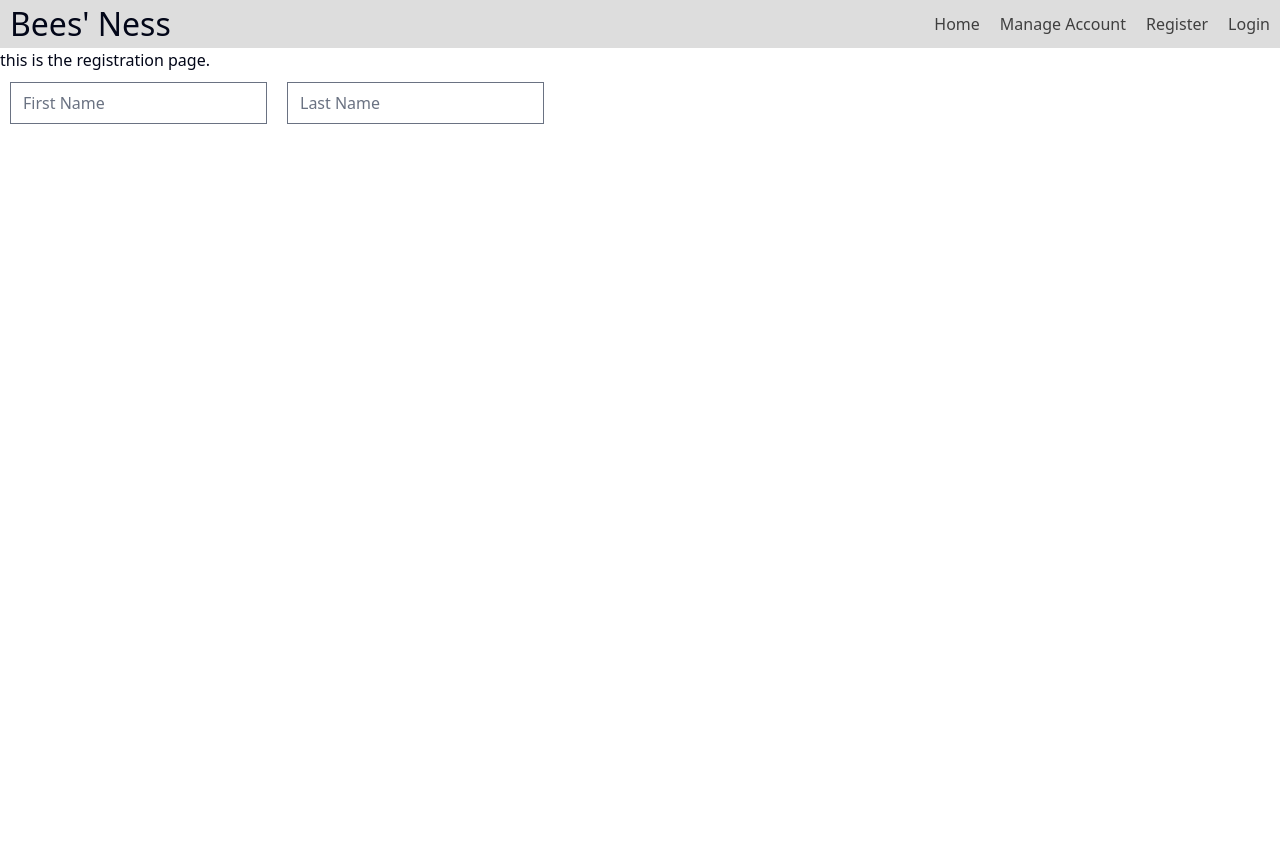
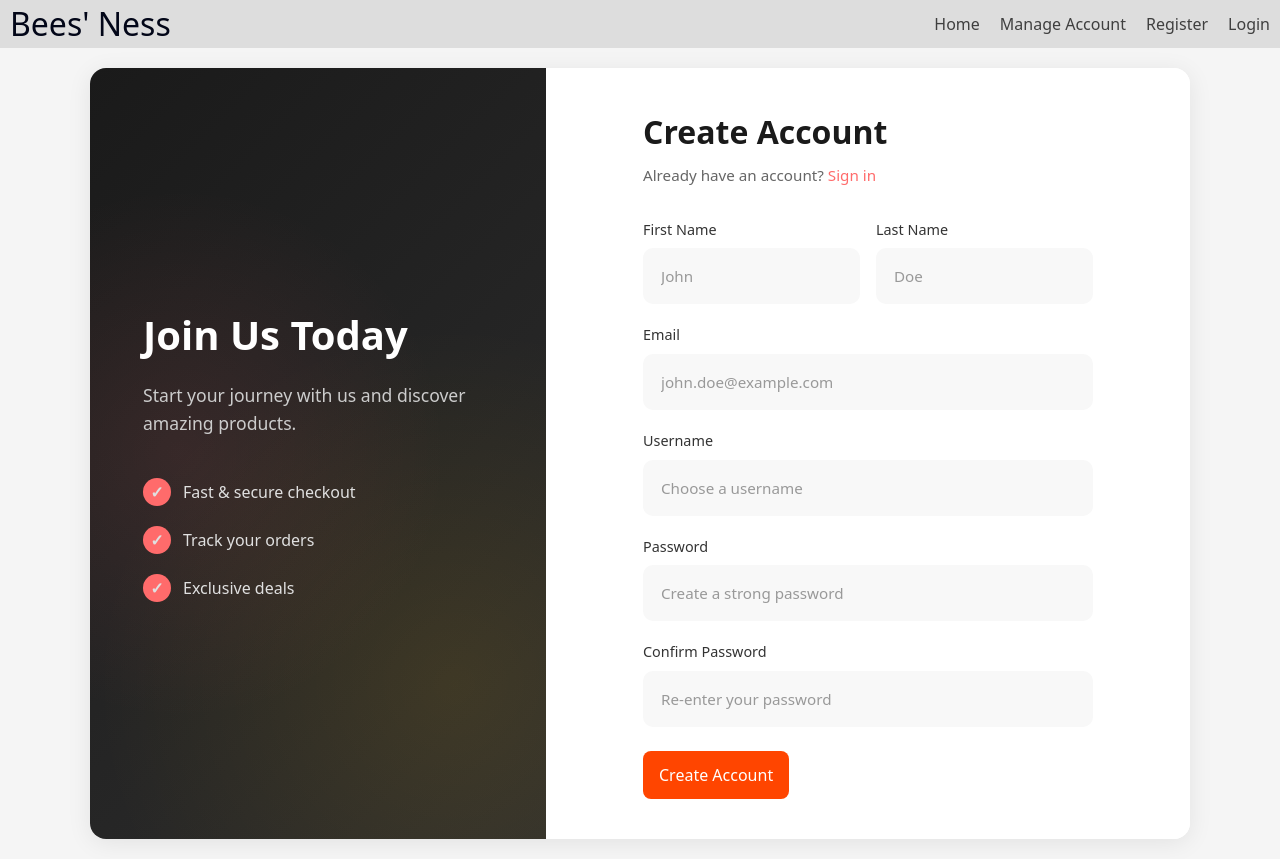
Before and after one commit to austinmusebe/swe4070project, a SvelteKit app: page /register in a window 1280 px wide. Before the commit the page ends 800 px from the top, so only its background shows below. Built offline with nearby package versions, Linux system fonts and the light colour scheme.

Commit message:
Fixed the registration and login pages

```diff
--- a/src/routes/login/+page.svelte
+++ b/src/routes/login/+page.svelte
@@ -5,93 +5,216 @@
 	let password = $state('');
 </script>
 
-<!-- // User login -->
-<h1>this is the login page.</h1>
 <div class="container">
 	<div class="login-section">
 		<div class="left-card">
-			<img src="src/lib/assets/undefined.jpeg" alt="placeholder" class="placeholder" /> <br />
+			<img src="src/lib/assets/undefined.jpeg" alt="Login visual" class="placeholder" />
 		</div>
 		<div class="right-card">
 			<div class="details">
-				<h1>Log In To Your Account</h1>
-				<p>Don't have an account? <a href="/register">Register Here</a></p>
-				<input type="text" placeholder="Username" class="user-pass" />
-				<input type="password" placeholder="Password" class="user-pass" />
-			</div>
-			<div class="button-container">
-				<Button text="Log In" />
+				<h1>Welcome Back</h1>
+				<p>Don't have an account? <a href="/register">Sign up</a></p>
+
+				<form>
+					<div class="input-group">
+						<label for="username">Username</label>
+						<input
+							type="text"
+							id="username"
+							bind:value={username}
+							placeholder="Enter your username"
+							class="user-pass"
+						/>
+					</div>
+
+					<div class="input-group">
+						<label for="password">Password</label>
+						<input
+							type="password"
+							id="password"
+							bind:value={password}
+							placeholder="Enter your password"
+							class="user-pass"
+						/>
+					</div>
+
+					<a href="/forgot-password" class="forgot-link">Forgot password?</a>
+
+					<div class="button-container">
+						<Button text="Log In" />
+					</div>
+				</form>
 			</div>
 		</div>
 	</div>
 </div>
 
 <style>
+	:global(body) {
+		margin: 0;
+		padding: 0;
+		background-color: #f5f5f5;
+	}
+
 	.container {
 		display: flex;
 		justify-content: center;
 		align-items: center;
-		height: 100vh;
+		min-height: 100vh;
+		padding: 20px;
 	}
+
 	.login-section {
-		background-color: red;
 		display: flex;
 		flex-direction: row;
-		/* height: 40%; */
+		width: 100%;
+		max-width: 1000px;
+		min-height: 600px;
+		background-color: white;
+		border-radius: 16px;
+		box-shadow: 0 4px 24px rgba(0, 0, 0, 0.08);
+		overflow: hidden;
+	}
+
+	.left-card {
+		flex: 1;
+		background: linear-gradient(135deg, #1a1a1a 0%, #2d2d2d 100%);
+		display: flex;
 		justify-content: center;
-		align-items: stretch;
-		border-radius: 6px;
+		align-items: center;
+		padding: 40px;
+		position: relative;
 	}
-	.left-card {
-		background-color: aquamarine;
-		/* height: 100%; */
+
+	.left-card::before {
+		content: '';
+		position: absolute;
+		top: 0;
+		left: 0;
+		right: 0;
+		bottom: 0;
+		background:
+			radial-gradient(circle at 20% 50%, rgba(255, 107, 107, 0.1) 0%, transparent 50%),
+			radial-gradient(circle at 80% 80%, rgba(255, 193, 7, 0.1) 0%, transparent 50%);
+	}
+
+	.placeholder {
+		max-width: 100%;
+		max-height: 400px;
+		border-radius: 12px;
+		object-fit: cover;
+		position: relative;
+		z-index: 1;
+	}
+
+	.right-card {
 		flex: 1;
 		display: flex;
 		justify-content: center;
 		align-items: center;
-	}
-	.right-card {
-		background-color: #acc8e5;
-	}
-	input {
-		background-color: rgb(88, 88, 88);
-		color: white;
-		border-radius: 10px;
-	}
-	input:hover {
-		cursor: pointer;
-	}
-	input::placeholder {
-		color: white;
+		padding: 40px;
+		background-color: white;
 	}
 
 	.details {
-		display: flex;
-		flex-direction: column;
-		max-width: 50%;
-		margin: 20px;
+		width: 100%;
+		max-width: 400px;
 	}
-	.user-pass {
-		width: 50vw;
-	}
-	.button-container {
-		display: flex;
-		justify-content: center;
-		padding-bottom: 20px;
-	}
+
 	h1 {
 		font-size: 2rem;
-		color: white;
-		white-space: nowrap;
+		color: #1a1a1a;
+		margin: 0 0 8px 0;
+		font-weight: 600;
 	}
+
 	p {
-		font-size: 1rem;
-		white-space: nowrap;
+		font-size: 0.95rem;
+		color: #666;
+		margin: 0 0 32px 0;
 	}
+
 	a {
-		color: blue;
+		color: #ff6b6b;
+		text-decoration: none;
+		font-weight: 500;
+		transition: color 0.2s;
 	}
-	.placeholder {
-		width: 30vh;
+
+	a:hover {
+		color: #ff5252;
+	}
+
+	form {
+		width: 100%;
+	}
+
+	.input-group {
+		margin-bottom: 20px;
+	}
+
+	label {
+		display: block;
+		font-size: 0.9rem;
+		font-weight: 500;
+		color: #333;
+		margin-bottom: 8px;
+	}
+
+	input {
+		width: 100%;
+		padding: 14px 16px;
+		background-color: #f8f8f8;
+		color: #1a1a1a;
+		border: 2px solid transparent;
+		border-radius: 10px;
+		font-size: 0.95rem;
+		transition: all 0.2s;
+		box-sizing: border-box;
+	}
+
+	input:focus {
+		outline: none;
+		background-color: white;
+		border-color: #ff6b6b;
+	}
+
+	input:hover {
+		background-color: #f0f0f0;
+	}
+
+	input::placeholder {
+		color: #999;
+	}
+
+	.forgot-link {
+		display: block;
+		text-align: right;
+		font-size: 0.9rem;
+		margin-bottom: 24px;
+	}
+
+	.button-container {
+		margin-top: 24px;
+	}
+
+	/* Responsive */
+	@media (max-width: 768px) {
+		.login-section {
+			flex-direction: column;
+			min-height: auto;
+		}
+
+		.left-card {
+			min-height: 250px;
+		}
+
+		.placeholder {
+			max-height: 200px;
+		}
+
+		h1 {
+			font-size: 1.75rem;
+		}
 	}
 </style>
--- a/src/routes/register/+page.svelte
+++ b/src/routes/register/+page.svelte
@@ -1,15 +1,327 @@
-<!-- // User registration -->
-<h1>this is the registration page.</h1>
+<script>
+	import Button from '../../components/Button.svelte';
 
-<div class="name-section">
-	<input type="text" placeholder="First Name" />
-	<input type="text" placeholder="Last Name" />
+	let firstName = $state('');
+	let lastName = $state('');
+	let email = $state('');
+	let username = $state('');
+	let password = $state('');
+	let confirmPassword = $state('');
+</script>
+
+<div class="container">
+	<div class="register-section">
+		<div class="left-card">
+			<div class="welcome-content">
+				<h2>Join Us Today</h2>
+				<p>Start your journey with us and discover amazing products.</p>
+				<div class="features">
+					<div class="feature">
+						<span class="icon">✓</span>
+						<span>Fast & secure checkout</span>
+					</div>
+					<div class="feature">
+						<span class="icon">✓</span>
+						<span>Track your orders</span>
+					</div>
+					<div class="feature">
+						<span class="icon">✓</span>
+						<span>Exclusive deals</span>
+					</div>
+				</div>
+			</div>
+		</div>
+		<div class="right-card">
+			<div class="details">
+				<h1>Create Account</h1>
+				<p>Already have an account? <a href="/login">Sign in</a></p>
+
+				<form>
+					<div class="name-section">
+						<div class="input-group">
+							<label for="firstName">First Name</label>
+							<input type="text" id="firstName" bind:value={firstName} placeholder="John" />
+						</div>
+
+						<div class="input-group">
+							<label for="lastName">Last Name</label>
+							<input type="text" id="lastName" bind:value={lastName} placeholder="Doe" />
+						</div>
+					</div>
+
+					<div class="input-group">
+						<label for="email">Email</label>
+						<input type="email" id="email" bind:value={email} placeholder="john.doe@example.com" />
+					</div>
+
+					<div class="input-group">
+						<label for="username">Username</label>
+						<input
+							type="text"
+							id="username"
+							bind:value={username}
+							placeholder="Choose a username"
+						/>
+					</div>
+
+					<div class="input-group">
+						<label for="password">Password</label>
+						<input
+							type="password"
+							id="password"
+							bind:value={password}
+							placeholder="Create a strong password"
+						/>
+					</div>
+
+					<div class="input-group">
+						<label for="confirmPassword">Confirm Password</label>
+						<input
+							type="password"
+							id="confirmPassword"
+							bind:value={confirmPassword}
+							placeholder="Re-enter your password"
+						/>
+					</div>
+
+					<div class="button-container">
+						<Button text="Create Account" />
+					</div>
+				</form>
+			</div>
+		</div>
+	</div>
 </div>
 
 <style>
-	.name-section {
-		padding: 10px;
+	:global(body) {
+		margin: 0;
+		padding: 0;
+		background-color: #f5f5f5;
+	}
+
+	.container {
 		display: flex;
+		justify-content: center;
+		align-items: center;
+		min-height: 100vh;
+		padding: 20px;
+	}
+
+	.register-section {
+		display: flex;
+		flex-direction: row;
+		width: 100%;
+		max-width: 1100px;
+		min-height: 700px;
+		background-color: white;
+		border-radius: 16px;
+		box-shadow: 0 4px 24px rgba(0, 0, 0, 0.08);
+		overflow: hidden;
+	}
+
+	.left-card {
+		flex: 0.8;
+		background: linear-gradient(135deg, #1a1a1a 0%, #2d2d2d 100%);
+		display: flex;
+		justify-content: center;
+		align-items: center;
+		padding: 60px 40px;
+		position: relative;
+	}
+
+	.left-card::before {
+		content: '';
+		position: absolute;
+		top: 0;
+		left: 0;
+		right: 0;
+		bottom: 0;
+		background:
+			radial-gradient(circle at 20% 50%, rgba(255, 107, 107, 0.1) 0%, transparent 50%),
+			radial-gradient(circle at 80% 80%, rgba(255, 193, 7, 0.1) 0%, transparent 50%);
+	}
+
+	.welcome-content {
+		position: relative;
+		z-index: 1;
+		color: white;
+		max-width: 350px;
+	}
+
+	.welcome-content h2 {
+		font-size: 2.5rem;
+		margin: 0 0 16px 0;
+		font-weight: 600;
+	}
+
+	.welcome-content > p {
+		font-size: 1.1rem;
+		color: #ccc;
+		margin: 0 0 40px 0;
+		line-height: 1.6;
+	}
+
+	.features {
+		display: flex;
+		flex-direction: column;
 		gap: 20px;
 	}
+
+	.feature {
+		display: flex;
+		align-items: center;
+		gap: 12px;
+		font-size: 1rem;
+		color: #e0e0e0;
+	}
+
+	.icon {
+		width: 28px;
+		height: 28px;
+		background-color: #ff6b6b;
+		border-radius: 50%;
+		display: flex;
+		align-items: center;
+		justify-content: center;
+		font-weight: bold;
+		flex-shrink: 0;
+	}
+
+	.right-card {
+		flex: 1.2;
+		display: flex;
+		justify-content: center;
+		align-items: center;
+		padding: 40px;
+		background-color: white;
+		overflow-y: auto;
+	}
+
+	.details {
+		width: 100%;
+		max-width: 450px;
+	}
+
+	h1 {
+		font-size: 2rem;
+		color: #1a1a1a;
+		margin: 0 0 8px 0;
+		font-weight: 600;
+	}
+
+	p {
+		font-size: 0.95rem;
+		color: #666;
+		margin: 0 0 32px 0;
+	}
+
+	a {
+		color: #ff6b6b;
+		text-decoration: none;
+		font-weight: 500;
+		transition: color 0.2s;
+	}
+
+	a:hover {
+		color: #ff5252;
+	}
+
+	form {
+		width: 100%;
+	}
+
+	.name-section {
+		display: flex;
+		gap: 16px;
+		margin-bottom: 20px;
+	}
+
+	.name-section .input-group {
+		flex: 1;
+		margin-bottom: 0;
+	}
+
+	.input-group {
+		margin-bottom: 20px;
+	}
+
+	label {
+		display: block;
+		font-size: 0.9rem;
+		font-weight: 500;
+		color: #333;
+		margin-bottom: 8px;
+	}
+
+	input[type='text'],
+	input[type='email'],
+	input[type='password'] {
+		width: 100%;
+		padding: 14px 16px;
+		background-color: #f8f8f8;
+		color: #1a1a1a;
+		border: 2px solid transparent;
+		border-radius: 10px;
+		font-size: 0.95rem;
+		transition: all 0.2s;
+		box-sizing: border-box;
+	}
+
+	input[type='text']:focus,
+	input[type='email']:focus,
+	input[type='password']:focus {
+		outline: none;
+		background-color: white;
+		border-color: #ff6b6b;
+	}
+
+	input[type='text']:hover,
+	input[type='email']:hover,
+	input[type='password']:hover {
+		background-color: #f0f0f0;
+	}
+
+	input::placeholder {
+		color: #999;
+	}
+
+	.button-container {
+		margin-top: 24px;
+	}
+
+	/* Responsive */
+	@media (max-width: 968px) {
+		.register-section {
+			flex-direction: column;
+			min-height: auto;
+		}
+
+		.left-card {
+			padding: 40px 30px;
+		}
+
+		.welcome-content h2 {
+			font-size: 2rem;
+		}
+
+		.welcome-content > p {
+			font-size: 1rem;
+		}
+
+		h1 {
+			font-size: 1.75rem;
+		}
+	}
+
+	@media (max-width: 568px) {
+		.name-section {
+			flex-direction: column;
+			gap: 0;
+		}
+
+		.name-section .input-group {
+			margin-bottom: 20px;
+		}
+	}
 </style>
```
